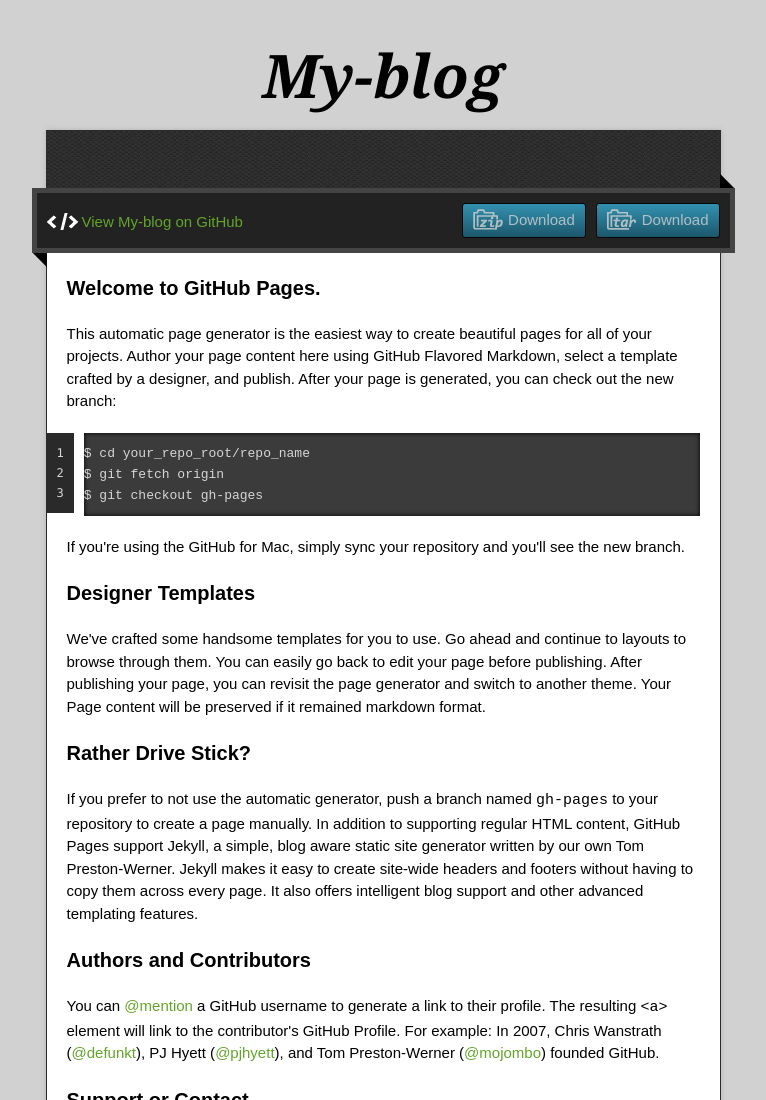
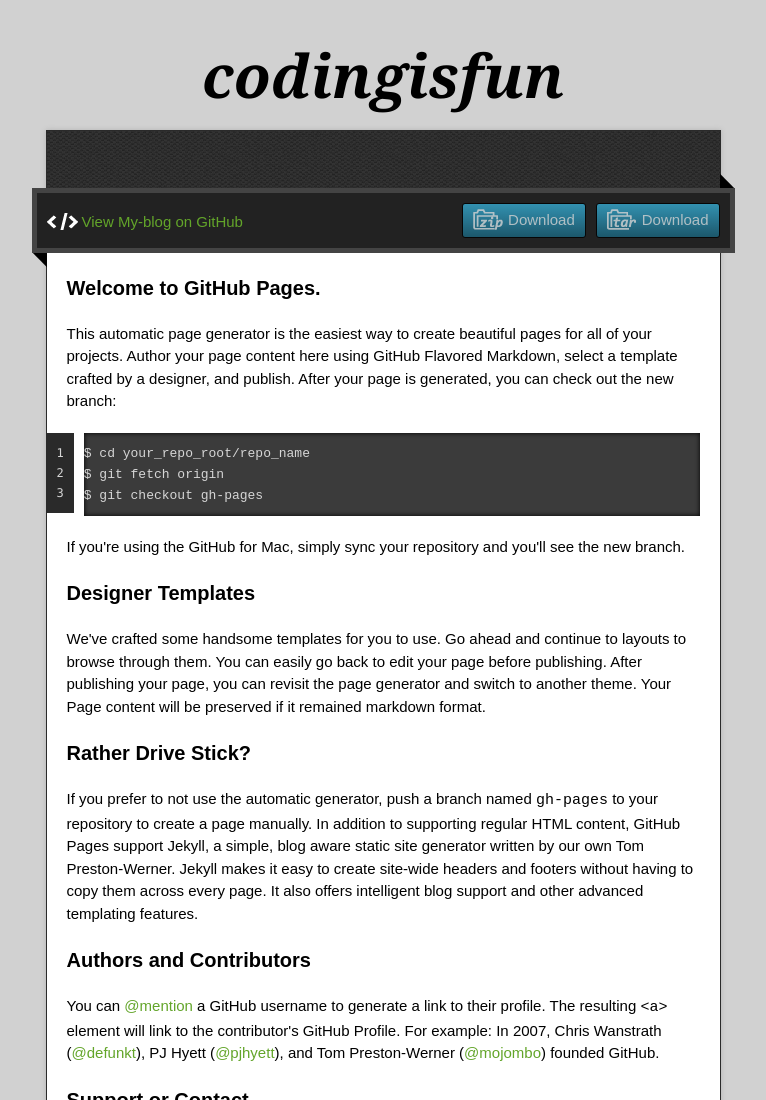
Before and after one commit to amandalswanson/my-blog, a plain HTML site: page index.html in a window 1280 px wide. Shown: the top 1100 px of the page, without its empty margins (257-1023 px from the left). Drawn offline with nearby package versions, Linux system fonts and the light colour scheme.

Commit message:
Update index.html

```diff
--- a/index.html
+++ b/index.html
@@ -22,7 +22,7 @@
 
   <div class="wrapper">
     <header>
-      <h1 class="title">My-blog</h1>
+      <h1 class="title">codingisfun</h1>
     </header>
     <div id="container">
       <p class="tagline"></p>
```
